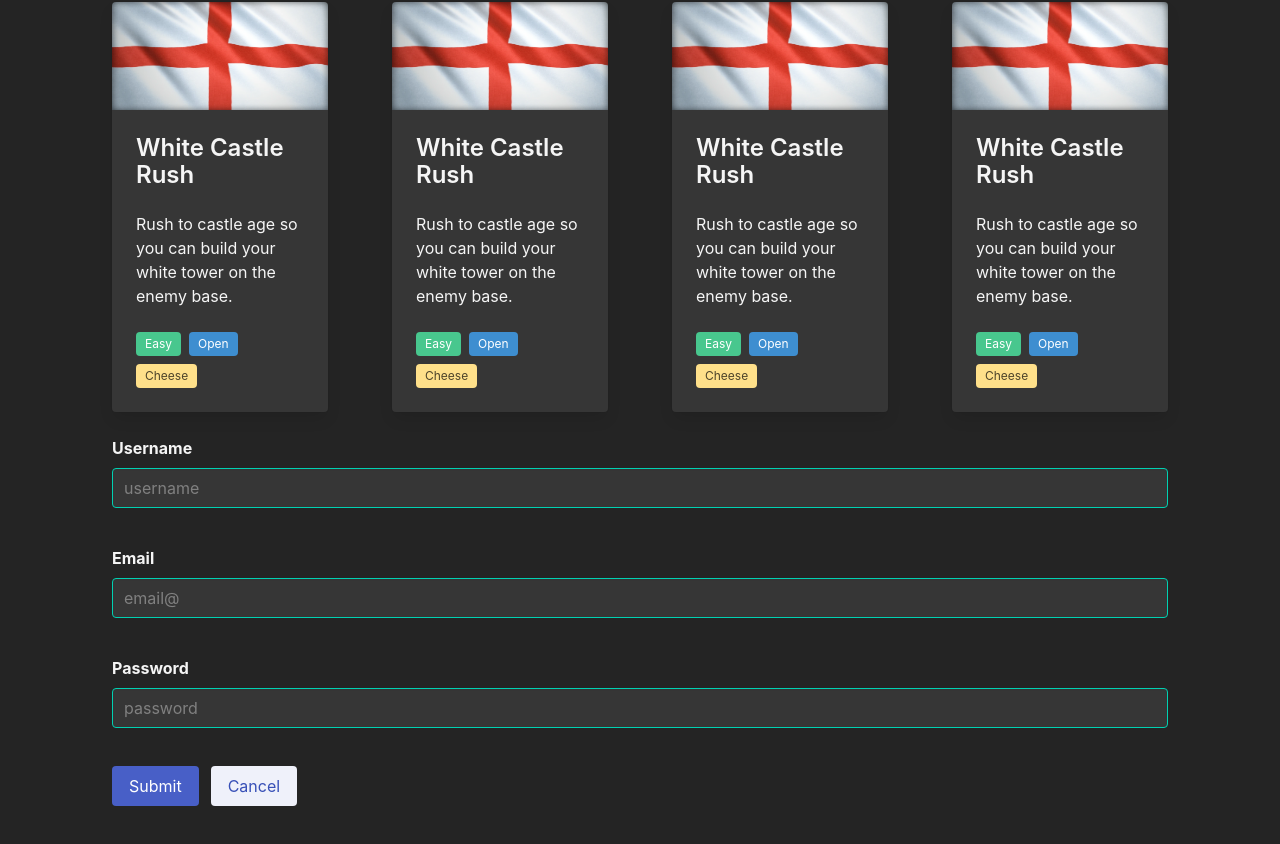
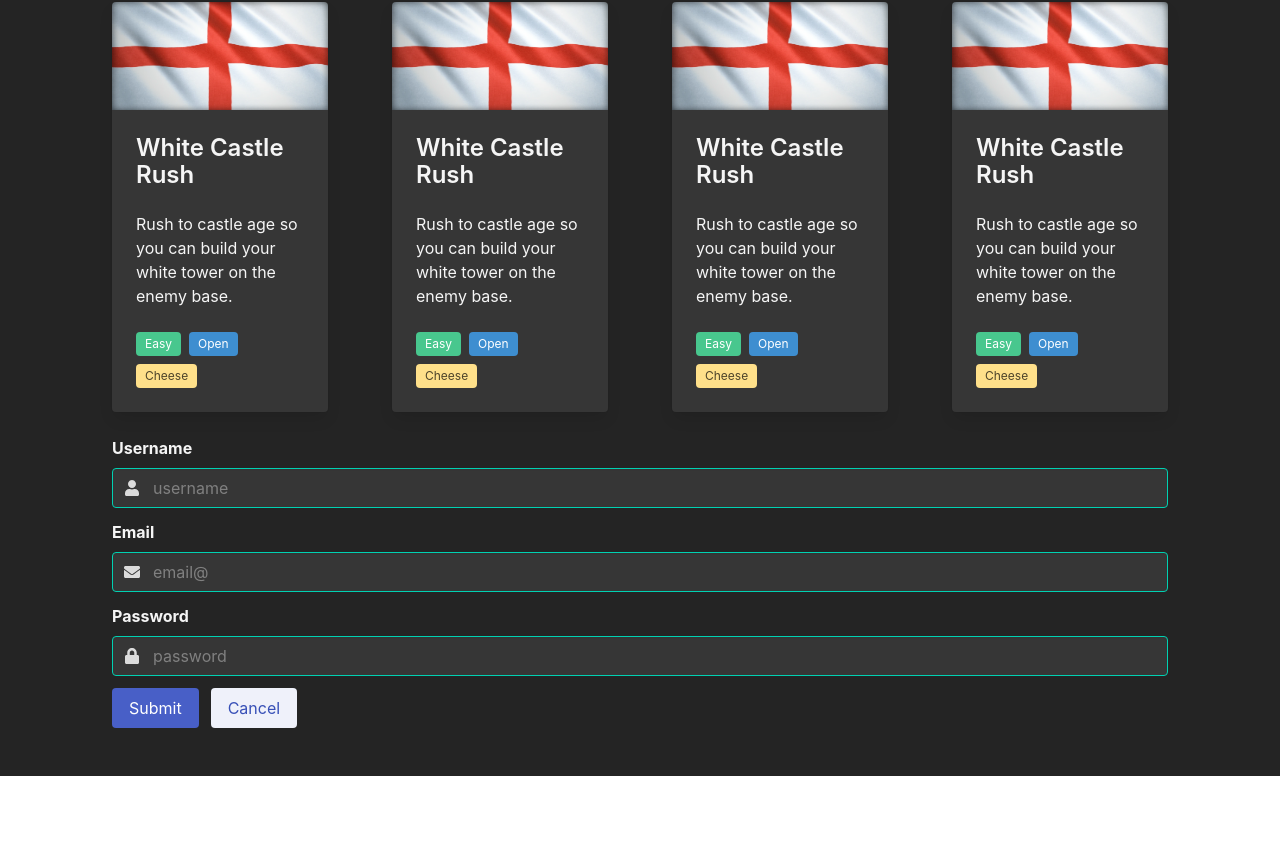
Before and after one commit to CydoEntis/age-of-empires-build-orders-client, a React (Vite) app: page / in a window 1280 px wide. Shown: the part 536-1380 px from the top of the page. After the commit the page ends 1312 px from the top, so only its background shows below. Built offline with nearby package versions, Linux system fonts and the light colour scheme.

Commit message:
Added custom input components

```diff
--- a/src/components/Form.tsx
+++ b/src/components/Form.tsx
@@ -6,9 +6,9 @@ type Props = {};
 function Form({}: Props) {
   return (
     <form action="" className="">
-      <Input label="Username" type="text" placeholder="username" onChange={() => {}} />
-      <Input label="Email" type="email" placeholder="email@" onChange={() => {}} />
-      <Input label="Password" type="password" placeholder="password" onChange={() => {}} />
+      <Input label="Username" type="text" placeholder="username" onChange={() => {}} icon={<FaUser />}/>
+      <Input label="Email" type="email" placeholder="email@" onChange={() => {}} icon={<FaEnvelope />}/>
+      <Input label="Password" type="password" placeholder="password" onChange={() => {}} icon={<FaLock />}/>
 
       <div className="field is-grouped">
         <div className="control">
--- a/src/components/Input.tsx
+++ b/src/components/Input.tsx
@@ -1,17 +1,18 @@
-import React from "react";
+import React, { ReactNode } from "react";
 
 type Props = {
   label: string;
   type: string;
   placeholder: string;
   onChange: (e: React.ChangeEvent<HTMLInputElement>) => void;
+  icon: ReactNode;
 };
 
-function Input({ label, type, placeholder, onChange }: Props) {
+function Input({ label, type, placeholder, onChange, icon }: Props) {
   return (
     <div className="field">
       <label className="label has-text-light">{label}</label>
-      <div className="control">
+      <div className="control has-icons-left">
         <input
           className="input is-primary has-background-dark has-text-light"
           type={type}
@@ -19,10 +20,7 @@ function Input({ label, type, placeholder, onChange }: Props) {
           onChange={onChange}
         />
         <span className="icon is-small is-left">
-          <i className="fas fa-envelope"></i>
-        </span>
-        <span className="icon is-small is-right">
-          <i className="fas fa-check"></i>
+          {icon}
         </span>
       </div>
     </div>
```
